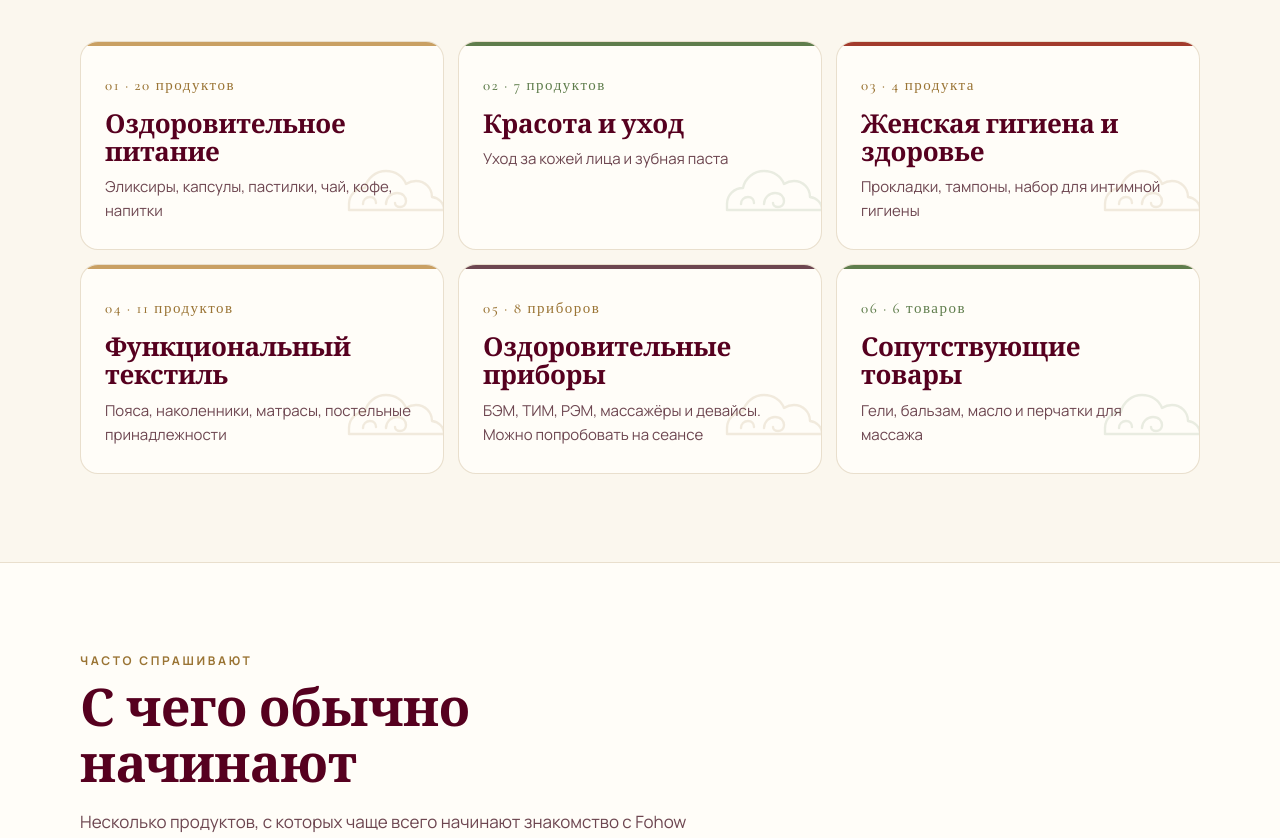
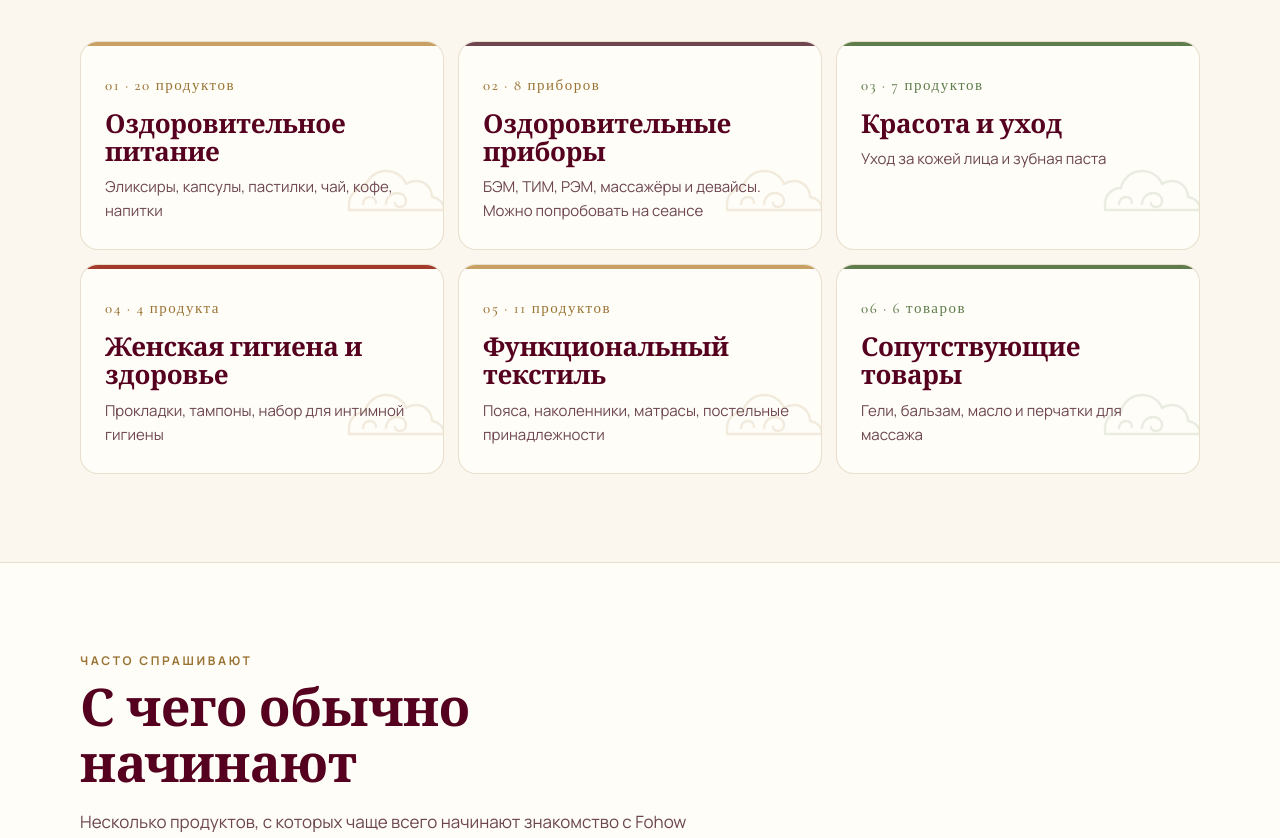
Before and after one commit to dubobrik-cpu/fohow, a plain HTML site: page katalog.html in a window 1280 px wide. Shown: the part 1243-2081 px from the top of the page. Drawn offline with nearby package versions, Linux system fonts and the light colour scheme.

Commit message:
Каталог: серия «Оздоровительные приборы» на 2 место (просьба Юлии 16.11)
Co-Authored-By: Claude Opus 5.5 <noreply@anthropic.com>

```diff
--- a/katalog.html
+++ b/katalog.html
@@ -71,10 +71,10 @@
     </div>
     <div class="dirs dirs-3">
       <a class="dir reg rise" href="#s-pitanie"><span class="bar"></span><span class="num">01 · 20 продуктов</span><h3>Оздоровительное питание</h3><p>Эликсиры, капсулы, пастилки, чай, кофе, напитки</p><svg class="cloud"><use href="#cloud"/></svg></a>
-      <a class="dir och rise" href="#s-krasota"><span class="bar"></span><span class="num">02 · 7 продуктов</span><h3>Красота и уход</h3><p>Уход за кожей лица и зубная паста</p><svg class="cloud"><use href="#cloud"/></svg></a>
-      <a class="dir vos rise" href="#s-gigiena"><span class="bar"></span><span class="num">03 · 4 продукта</span><h3>Женская гигиена и здоровье</h3><p>Прокладки, тампоны, набор для интимной гигиены</p><svg class="cloud"><use href="#cloud"/></svg></a>
-      <a class="dir reg rise" href="#s-tekstil"><span class="bar"></span><span class="num">04 · 11 продуктов</span><h3>Функциональный текстиль</h3><p>Пояса, наколенники, матрасы, постельные принадлежности</p><svg class="cloud"><use href="#cloud"/></svg></a>
-      <a class="dir app rise" href="#s-pribory"><span class="bar"></span><span class="num">05 · 8 приборов</span><h3>Оздоровительные приборы</h3><p>БЭМ, ТИМ, РЭМ, массажёры и девайсы. Можно попробовать на сеансе</p><svg class="cloud"><use href="#cloud"/></svg></a>
+      <a class="dir app rise" href="#s-pribory"><span class="bar"></span><span class="num">02 · 8 приборов</span><h3>Оздоровительные приборы</h3><p>БЭМ, ТИМ, РЭМ, массажёры и девайсы. Можно попробовать на сеансе</p><svg class="cloud"><use href="#cloud"/></svg></a>
+      <a class="dir och rise" href="#s-krasota"><span class="bar"></span><span class="num">03 · 7 продуктов</span><h3>Красота и уход</h3><p>Уход за кожей лица и зубная паста</p><svg class="cloud"><use href="#cloud"/></svg></a>
+      <a class="dir vos rise" href="#s-gigiena"><span class="bar"></span><span class="num">04 · 4 продукта</span><h3>Женская гигиена и здоровье</h3><p>Прокладки, тампоны, набор для интимной гигиены</p><svg class="cloud"><use href="#cloud"/></svg></a>
+      <a class="dir reg rise" href="#s-tekstil"><span class="bar"></span><span class="num">05 · 11 продуктов</span><h3>Функциональный текстиль</h3><p>Пояса, наколенники, матрасы, постельные принадлежности</p><svg class="cloud"><use href="#cloud"/></svg></a>
       <a class="dir och rise" href="#s-soput"><span class="bar"></span><span class="num">06 · 6 товаров</span><h3>Сопутствующие товары</h3><p>Гели, бальзам, масло и перчатки для массажа</p><svg class="cloud"><use href="#cloud"/></svg></a>
     </div>
   </div>
@@ -145,6 +145,14 @@
       <a class="ask" href="#zakaz">Спросить про продукт <span>→</span></a>
     </div>
 
+    <div class="series rise" id="s-pribory">
+      <div class="series-head"><h3>Оздоровительные приборы</h3><span>8 приборов</span></div>
+      <ol>
+        <li>Ионный массажёр</li><li>Биоэнергомассажёр 3.0 (БЭМ)</li><li>Биоэнергомассажёр 1.0</li><li>Термоинфракрасный массажёр (ТИМ)</li><li>Ревитализирующий энергетический массажёр (РЭМ)</li><li>Активатор водородной воды</li><li>Фасциальный массажёр</li><li>Фотонный лифтинг-девайс</li>
+      </ol>
+      <a class="ask" href="#pribory">Подробнее о приборах <span>→</span></a>
+    </div>
+
     <div class="series rise" id="s-krasota">
       <div class="series-head"><h3>Красота и уход</h3><span>7 продуктов</span></div>
       <ol>
@@ -167,14 +175,6 @@
         <li>Фарадотерапевтический пояс для поясницы</li><li>Фарадотерапевтические наколенники</li><li>Фарадотерапевтический обхват для шеи</li><li>3D матрас</li><li>Комплект функционального постельного белья 6 в 1</li><li>Набор постельных принадлежностей 6 в 1 с квантовым полем</li><li>Шёлковое одеяло</li><li>Массажная подушка из натурального латекса</li><li>Бельё корректирующее 3 в 1</li><li>Ревитализирующая энергетическая Ян-Шэн подушка для сидения с функцией магнитотерапии</li><li>Ревитализирующий энергетический Ян-Шэн матрас с функцией магнитотерапии</li>
       </ol>
       <a class="ask" href="#zakaz">Спросить про продукт <span>→</span></a>
-    </div>
-
-    <div class="series rise" id="s-pribory">
-      <div class="series-head"><h3>Оздоровительные приборы</h3><span>8 приборов</span></div>
-      <ol>
-        <li>Ионный массажёр</li><li>Биоэнергомассажёр 3.0 (БЭМ)</li><li>Биоэнергомассажёр 1.0</li><li>Термоинфракрасный массажёр (ТИМ)</li><li>Ревитализирующий энергетический массажёр (РЭМ)</li><li>Активатор водородной воды</li><li>Фасциальный массажёр</li><li>Фотонный лифтинг-девайс</li>
-      </ol>
-      <a class="ask" href="#pribory">Подробнее о приборах <span>→</span></a>
     </div>
 
     <div class="series rise" id="s-soput">
```
